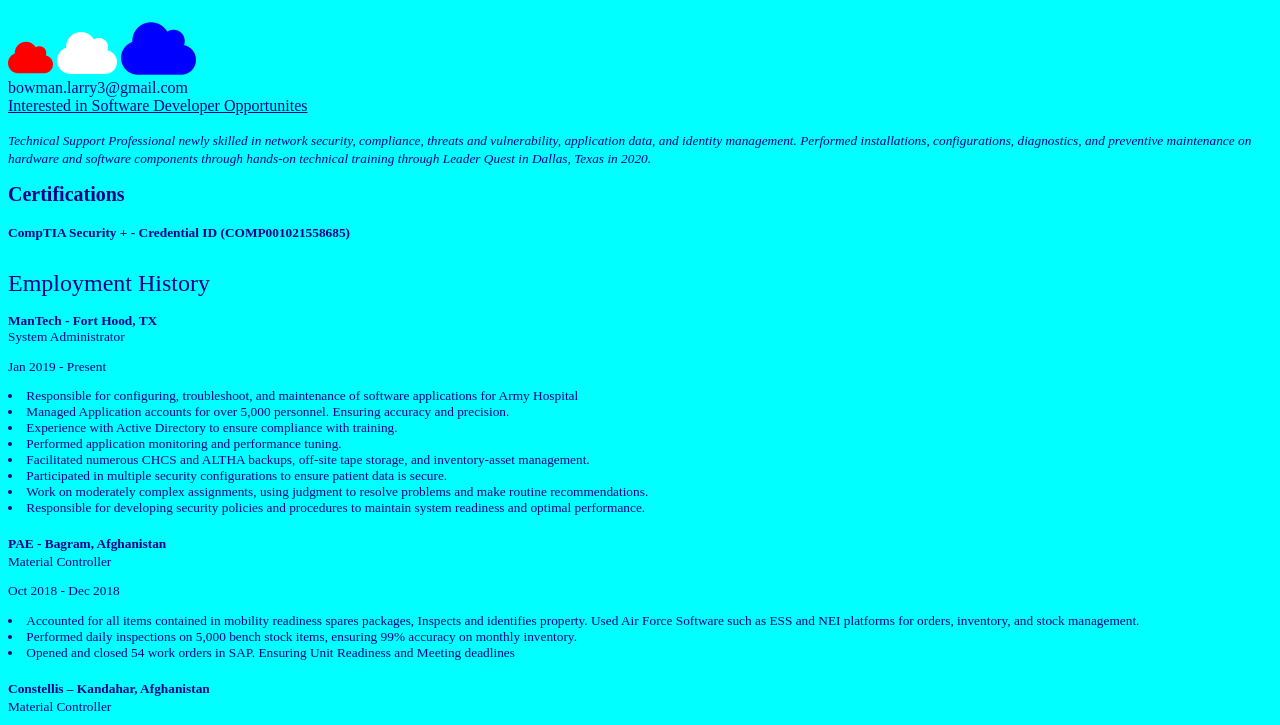
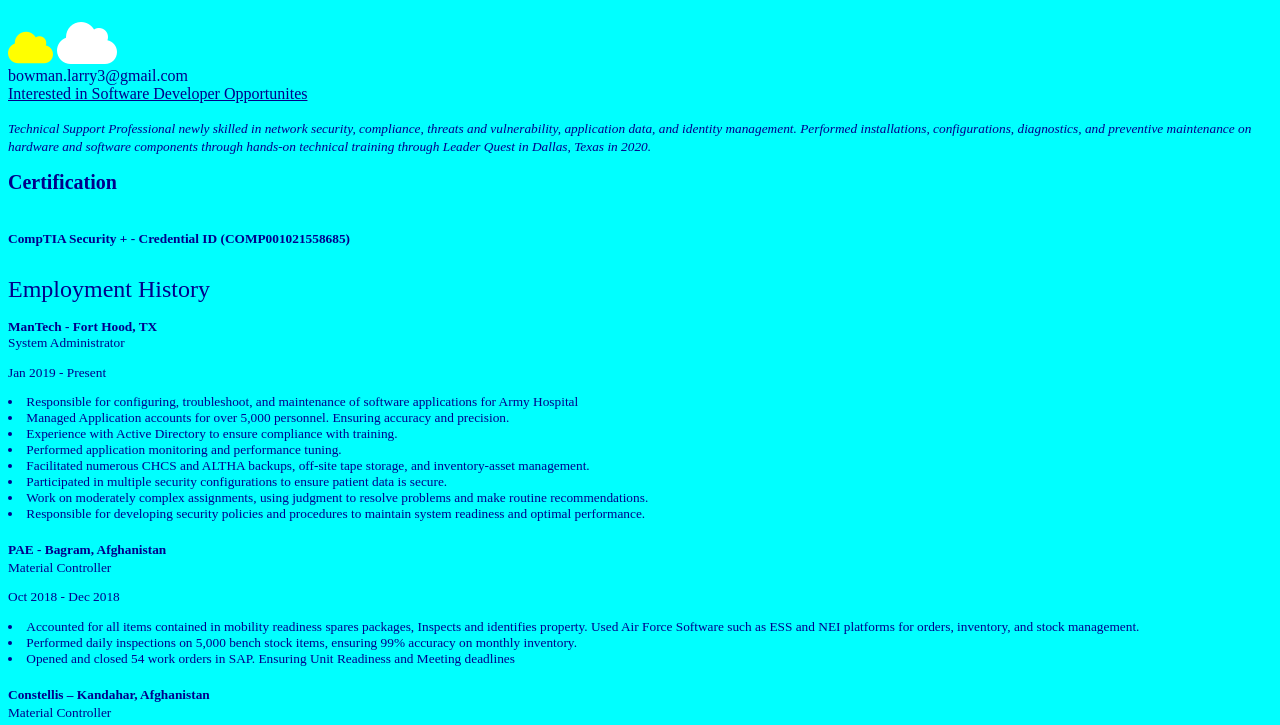
Before and after one commit to bowmanlarry/bowmanlarry.github.io, a plain HTML site: page index.html in a window 1280 px wide. Shown: the part 61-786 px from the top of the page. Drawn offline with Linux system fonts and the light colour scheme.

Commit message:
Update index.html

```diff
--- a/index.html
+++ b/index.html
@@ -9,16 +9,16 @@
 </head>
 <body>
   <h1>Larry Bowman</h1>
-<i class="fas fa-cloud" style="font-size:36px;color:red"></i>
+<i class="fas fa-cloud" style="font-size:36px;color:Yellow"></i>
 <i class="fas fa-cloud" style="font-size:48px;color:white;"></i>
-<i class="fas fa-cloud" style="font-size:60px;color:blue;"></i>
+
     <div>
       <span> bowman.larry3@gmail.com
         <div><u> Interested in Software Developer Opportunites</div></u>
       <p><i><small> Technical Support Professional newly skilled in network security, compliance, threats and vulnerability, application data, and identity management. Performed installations, configurations, diagnostics, and preventive maintenance on hardware and software components through hands-on technical training through Leader Quest in Dallas, Texas in 2020.</i>
         </div>
-        <h2> Certifications</h2>
-        <span><b> CompTIA Security + - Credential ID (COMP001021558685)</b>
+        <h2> Certification</h2>
+        <br><b> CompTIA Security + - Credential ID (COMP001021558685)</br></b>
           <p><br><font size="+2"> Employment History</br></font>
         <br><b>ManTech - Fort Hood, TX</b></br>
         <p=> System Administrator</p>
```
